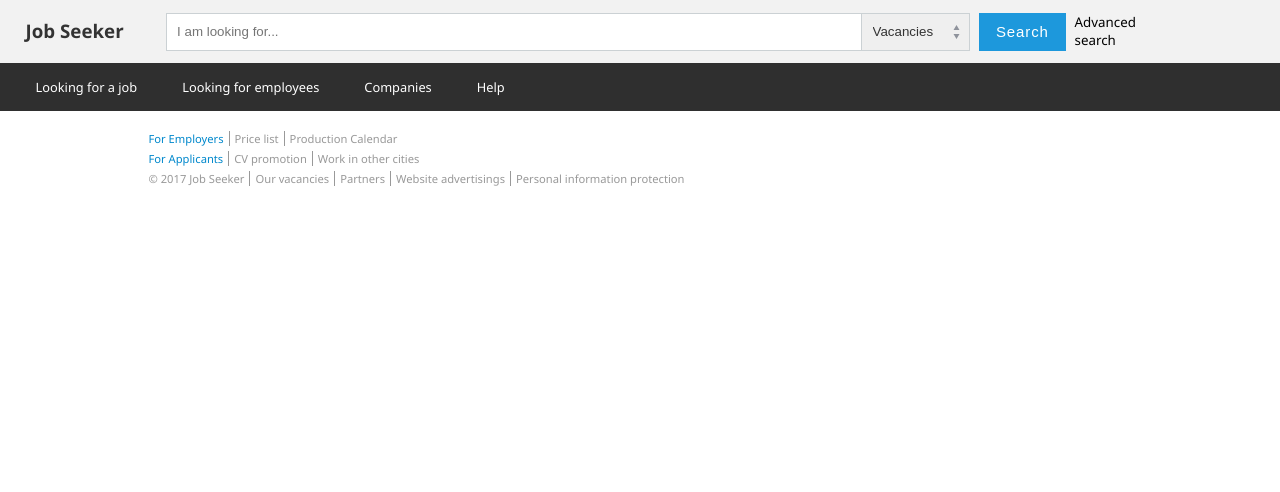
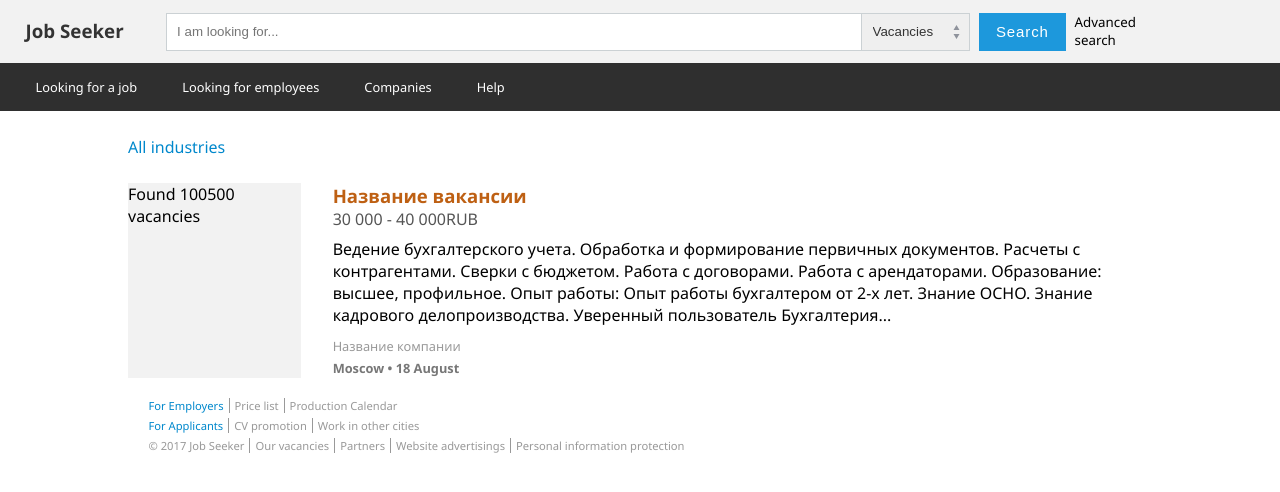
Before and after one commit to javasziyoev/jobseek, a PHP site: page /views/tag/tags.php in a window 1280 px wide. Shown: the top 492 px of the page. Run offline with PHP 8.4, Linux system fonts and the light colour scheme; some libraries are stand-ins or nearby versions.

Commit message:
пидорасы

```diff
--- a/template/css/mobile-style.css
+++ b/template/css/mobile-style.css
@@ -3,7 +3,7 @@
     margin: 0%;
     padding: 0%;
     min-width: 200px;
-    width: 100%
+    width: 100%;
 }
 
 .box {
--- a/template/css/style.css
+++ b/template/css/style.css
@@ -857,3 +857,58 @@ ul {
 #vacancy-details-content .block-email {
     margin-right: 1em;
 }
+
+
+
+/* Cataloge-page */
+#vacancy-catalog-content {
+    margin-top: 25px;
+    display: flex;
+}
+
+#vacancy-catalog-content .catalog-side-panel {
+    width: 600px;
+    background-color: #f2f2f2;
+
+    margin-right: 2em;
+}
+
+#vacancy-catalog-content .catalog-main {
+    display: block;
+}
+
+#vacancy-catalog-content .vacancy-title {
+    color: #be6013;
+    font-weight: 600;
+    font-size: 1.16em;
+}
+
+#vacancy-catalog-content .vacancy-title:hover {
+    color: #0088cc;
+}
+
+#vacancy-catalog-content .salary {
+    color: #555;
+    margin-bottom: .5em;
+}
+
+#vacancy-catalog-content .short-description {
+    margin-bottom: .5em;
+}
+
+#vacancy-catalog-content .company-name {
+    font-size: .8em;
+    color: #999;
+}
+
+#vacancy-catalog-content .city {
+    color: #777;
+    font-weight: 600;
+    font-size: .8em;
+}
+
+#vacancy-catalog-content .post-date {
+    color: #777;
+    font-weight: 600;
+    font-size: .8em;
+}
--- a/views/tag/tags.php
+++ b/views/tag/tags.php
@@ -1,4 +1,39 @@
-<?php include ROOT . '/views/layouts/header.php';
-?>
+<?php include ROOT . '/views/layouts/header.php'; ?>
+
+
+<div id="wrapper">
+    <section id="vacancy-catalog-content">
+        <a href="">All industries</a>
+    </section>
+    <section id="vacancy-catalog-content">
+        <div class="catalog-side-panel">
+            <div>Found 100500 vacancies</div>
+            <div></div>
+
+        </div>
+
+        <div class="catalog-main">
+            <div class="vacancy-post">
+                <a href="" class="vacancy-title">Название вакансии</a>
+                <div class="salary">
+                    <label>30 000 - 40 000</label><label>RUB</label>
+                </div>
+                <div class="short-description">
+                    Ведение бухгалтерского учета. Обработка и формирование первичных документов.
+                    Расчеты с контрагентами. Сверки с бюджетом. Работа с договорами. Работа с арендаторами.
+                    Образование: высшее, профильное. Опыт работы: Опыт работы бухгалтером от 2-х лет. Знание ОСНО.
+                    Знание кадрового делопроизводства. Уверенный пользователь Бухгалтерия...
+                </div>
+                <a href="" class="company-name">Название компании</a>
+                <div>
+                    <span>
+                        <label class="city">Moscow </label>
+                        <label class="post-date">• 18 August</label>
+                    <span>
+                </div>
+            </div>
+        </div>
+    </section>
+</div>
 
 <?php include ROOT . '/views/layouts/footer.php'; ?>
```
